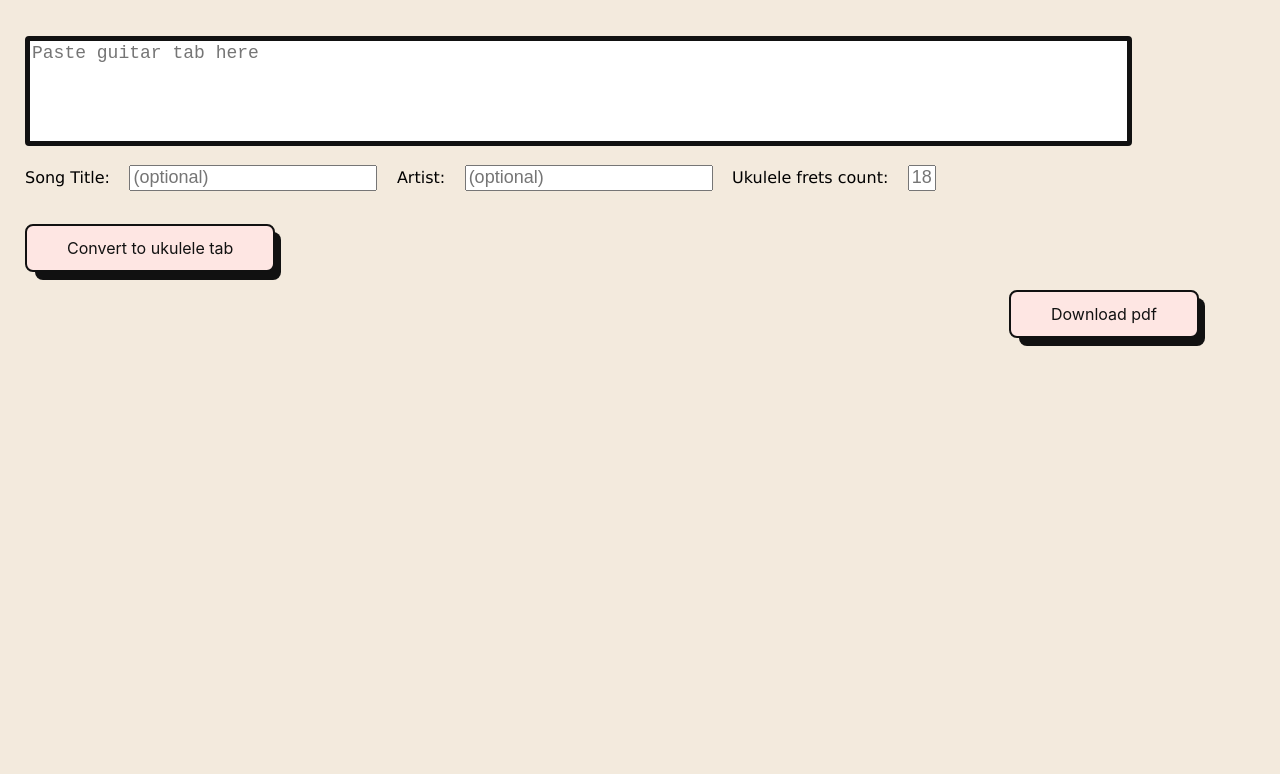
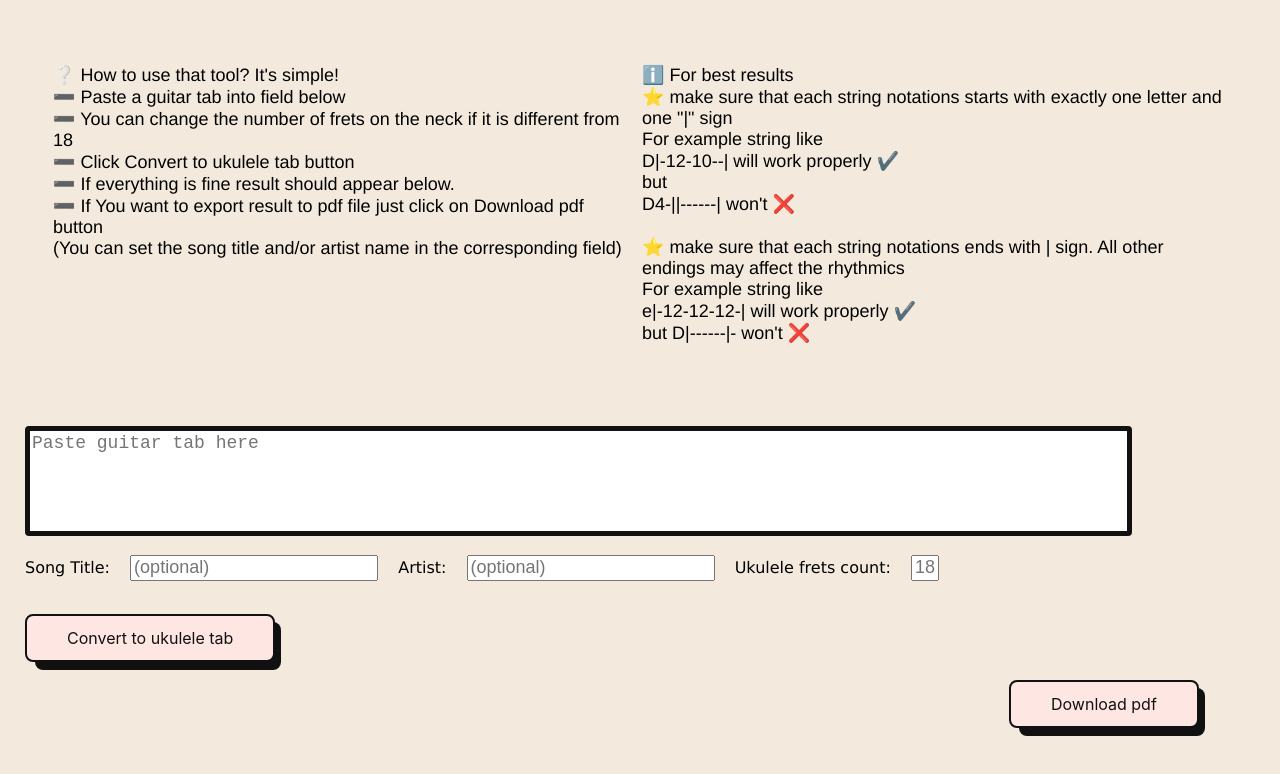
Before and after one commit to Zuthen/Ukulizer, a website with bundled scripts: page index.html in a window 1280 px wide. Shown: the part 174-948 px from the top of the page. Before the commit the page ends 800 px from the top, so only its background shows below. Built offline with nearby package versions, Linux system fonts and the light colour scheme; files whose address does not match are found by name.

Commit message:
instructions

```diff
--- a/index.html
+++ b/index.html
@@ -16,7 +16,17 @@
          Guitar to uke tab converter</h1>
     </br>
       </span>
-
+      <table>
+        <tr>
+      <td id="instructions1">
+      </td>
+      <td id="instructions2">
+      </tr>
+      </td>
+    </table>
+    </br>
+      </br>
+    </br>
       <div>
         <textarea id="guitar-tab" placeholder="Paste guitar tab here"></textarea>
         </br>
--- a/src/pdfCreator.js
+++ b/src/pdfCreator.js
@@ -48,6 +48,10 @@ footer {
 </style>`;
 
 export function createPDF() {
+  const songTitle = document.getElementById("song-title").value;
+  const artist = document.getElementById("artist").value;
+  document.getElementById("pdf-song-title").textContent = songTitle;
+  document.getElementById("pdf-artist").textContent = artist;
   const printContent = document.getElementById("html-template").innerHTML;
   const file = window.open("");
   if (file) {
--- a/src/script.js
+++ b/src/script.js
@@ -1,6 +1,6 @@
 "use strict";
 import { splitGuitarTabByStrings } from "./guitarStrings.js";
-import { addTable, addTableWarning } from "./ui.js";
+import { addTable, addTableWarning, instructions } from "./ui.js";
 import { convertToLowG, convertToHighG } from "./converter.js";
 import { createPDF } from "./pdfCreator.js";
 
@@ -15,6 +15,7 @@ function init() {
   const results = document.querySelectorAll(".result");
   results.forEach((result) => result.classList.add("hidden"));
   generatePdfButton.classList.add("hidden");
+  instructions();
 }
 function showResult(resultTableUi, result) {
   if (result) {
@@ -40,9 +41,5 @@ convertButton.addEventListener("click", function () {
   showResult(lowGResultTable, lowGresult);
   const higGresult = convertToHighG(strings, fretLength);
   showResult(highGResultTable, higGresult);
-  const songTitle = document.getElementById("song-title").value;
-  const artist = document.getElementById("artist").value;
-  document.getElementById("pdf-song-title").textContent = songTitle;
-  document.getElementById("pdf-artist").textContent = artist;
 });
 generatePdfButton.addEventListener("click", createPDF);
--- a/src/ui.js
+++ b/src/ui.js
@@ -26,3 +26,28 @@ export function addTableWarning(tableId, headerText) {
   let element = document.getElementById(tableId);
   element.appendChild(warning);
 }
+export function instructions() {
+  const text1 = `        ❔ How to use that tool? It's simple!
+  ➖ Paste a guitar tab into field below
+  ➖ You can change the number of frets on the neck if it is different from 18
+  ➖ Click Convert to ukulele tab button
+  ➖ If everything is fine result should appear below.
+  ➖ If You want to export result to pdf file just click on Download pdf button
+  (You can set the song title and/or artist name in the corresponding field)
+`;
+  const text2 = `  ℹ️ For best results
+  ⭐ make sure that each string notations starts with exactly one letter and one "|" sign
+  For example string like
+    D|-12-10--|  will work properly ✔️
+     but
+    D4-||------| won't ❌
+
+  ⭐ make sure that each string notations ends with | sign. All other endings may affect the rhythmics
+  For example string like
+    e|-12-12-12-| will work properly ✔️
+    but D|------|- won't ❌`;
+  const instructions1 = document.getElementById("instructions1");
+  instructions1.innerText = text1;
+  const instructions2 = document.getElementById("instructions2");
+  instructions2.innerText = text2;
+}
--- a/style.css
+++ b/style.css
@@ -42,7 +42,8 @@ h2 {
   margin-top: 45px;
 }
 
-label {
+label,
+span {
   font-family: Verdana, Geneva, Tahoma, sans-serif;
   font-size: medium;
 }
@@ -53,7 +54,12 @@ input {
   width: 240px;
   margin: 15px;
 }
-
+#instructions1,
+#instructions2 {
+  width: 50%;
+  text-align: left;
+  vertical-align: top;
+}
 #generate-pdf {
   left: 80%;
 }
```
Also changed, not shown: pdfStyle.css (+3 -12 lines).
